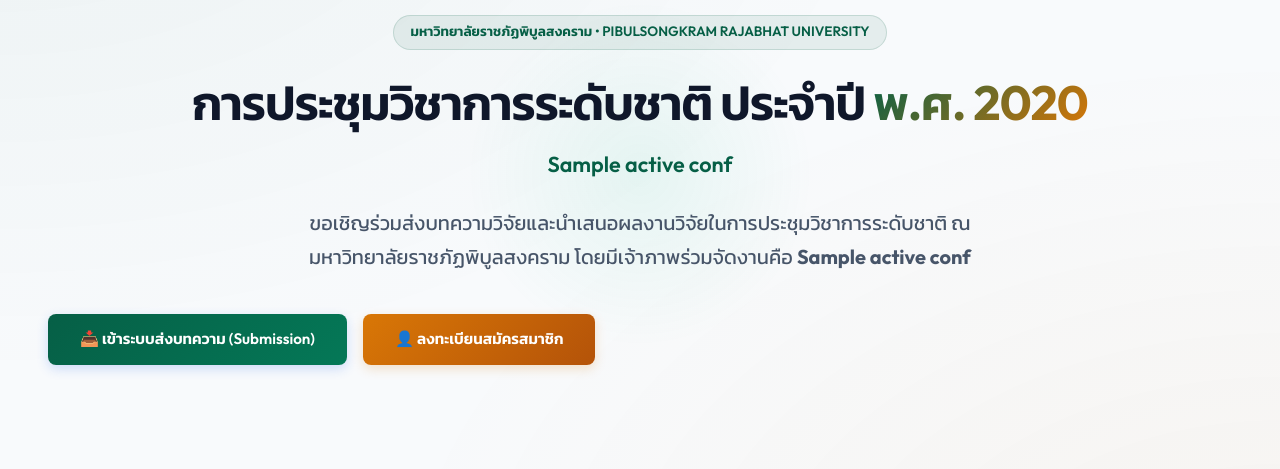
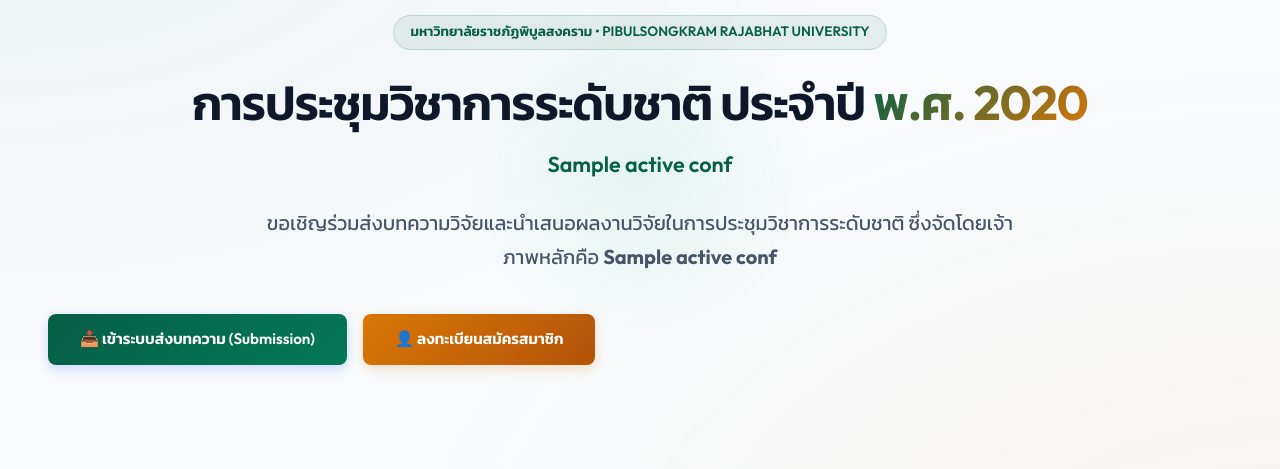
Before and after one commit to beebrain/CSRM, a CodeIgniter 4 app: the page made by app/Views/home.php in a window 1280 px wide. Shown: the part 184-653 px from the top of the page. Run offline with PHP 8.4 and a stand-in for CodeIgniter, Linux system fonts and the light colour scheme; the template is opened without the code that fills it: most values are stand-ins (such as "Sample title", 1, 10 or a date in 2020); some libraries are stand-ins or nearby versions.

Commit message:
Adjust host wording on homepage for PSRU hosting

```diff
--- a/app/Views/home.php
+++ b/app/Views/home.php
@@ -306,7 +306,7 @@
         <h1 class="hero-title">การประชุมวิชาการระดับชาติ ประจำปี <span>พ.ศ. <?= esc($activeConf['year']) ?></span></h1>
         <h2 style="font-size: 1.35rem; font-weight: 600; color: var(--psru-green); margin-bottom: 1.5rem;"><?= esc($activeConf['title']) ?></h2>
         <p class="hero-subtitle">
-          ขอเชิญร่วมส่งบทความวิจัยและนำเสนอผลงานวิจัยในการประชุมวิชาการระดับชาติ ณ มหาวิทยาลัยราชภัฏพิบูลสงคราม โดยมีเจ้าภาพร่วมจัดงานคือ <strong><?= esc($activeConf['host_name']) ?></strong>
+          ขอเชิญร่วมส่งบทความวิจัยและนำเสนอผลงานวิจัยในการประชุมวิชาการระดับชาติ ซึ่งจัดโดยเจ้าภาพหลักคือ <strong><?= esc($activeConf['host_name']) ?></strong>
         </p>
       <?php else: ?>
         <h1 class="hero-title">งานประชุมวิชาการระดับชาติ <span>มรภ.พิบูลสงคราม</span></h1>
```
